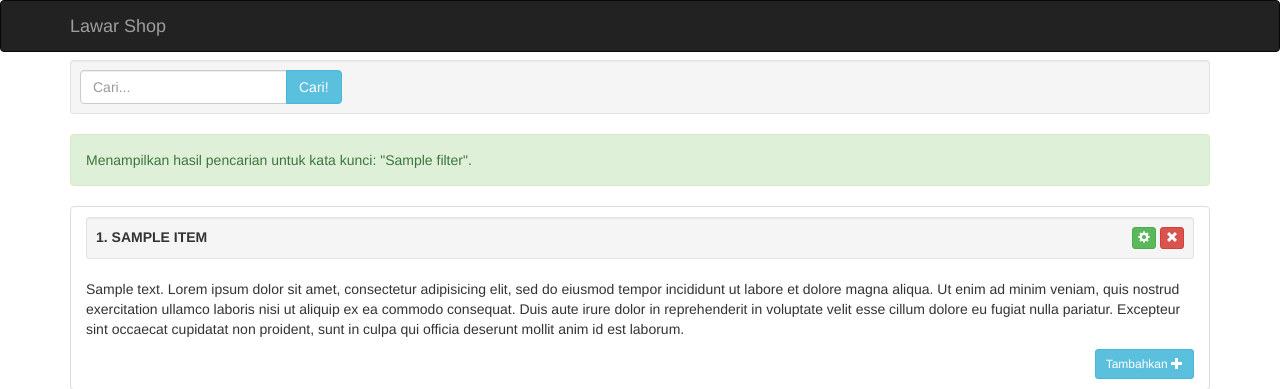
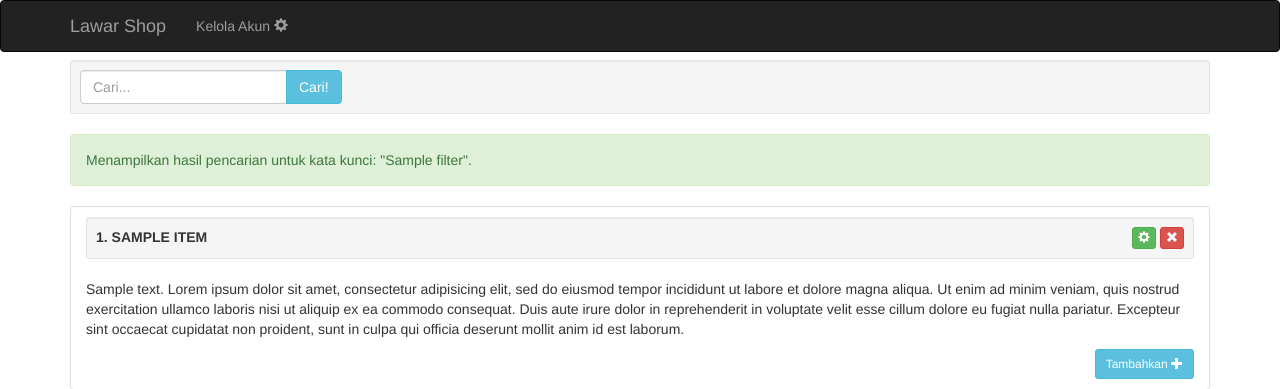
Before and after one commit to atomicbomber-git/lawar, a PHP site: template src/View/inventory/inventory.twig in a window 1280 px wide. Shown: the top 389 px of the page. Run offline with PHP 8.4, Linux system fonts and the light colour scheme; the template is opened without the code that fills it: most values are stand-ins (such as "Sample title", 1, 10 or a date in 2020); some libraries are stand-ins or nearby versions.

Commit message:
Fixed inventory view's search bar alert display

```diff
--- a/src/View/inventory/inventory.twig
+++ b/src/View/inventory/inventory.twig
@@ -13,8 +13,17 @@
         <nav style="position: fixed; z-index: 999" class="navbar navbar-inverse">
             <div class="container">
                 <div class="navbar-header">
-                    <a class="navbar-brand"> Lawar Shop </a>
+                    <a class="navbar-brand" href="{{ path_for("inventory") }}"> Lawar Shop </a>
+
                 </div>
+                <ul class="nav navbar-nav">
+                    <li>
+                        <a href="#">
+                            Kelola Akun
+                            <span class="glyphicon glyphicon-cog"></span>
+                        </a>
+                    </li>
+                </ul>
             </div>
         </nav>
 
@@ -34,7 +43,7 @@
                 </form>
             </div>
 
-            {% if filter or filter == 0 %}
+            {% if (filter or filter == 0) and filter != "" %}
                 <div class="alert alert-success">
                     Menampilkan hasil pencarian untuk kata kunci: "{{ filter }}".
                 </div>
```
